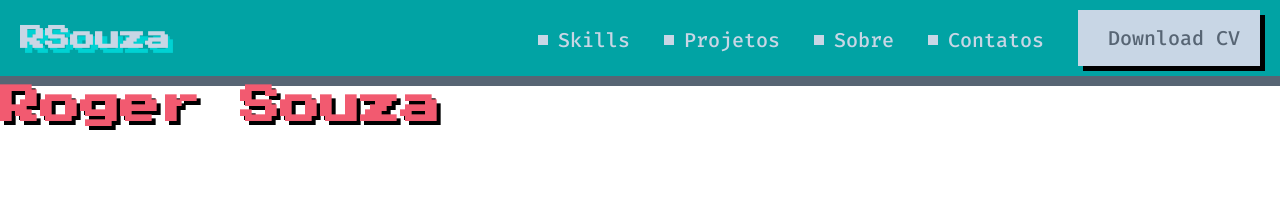
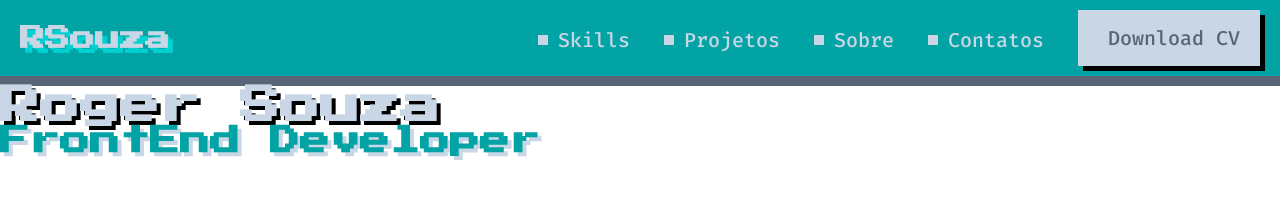
Before and after one commit to R0gerSouza/HTML-CSS-Feliz, a plain HTML site: page index.html in a window 1280 px wide. Drawn offline with Linux system fonts and the light colour scheme.

Commit message:
Create the subtitle component

```diff
--- /dev/null
+++ b/css/components/subtitle.css
@@ -0,0 +1,6 @@
+h2 {
+    font-size: 30px;
+    font-family: 'Press Start 2P', sans-serif;
+    color: #01a3a4;
+    text-shadow: 4px 4px 0px #c8d6e5;
+}
--- a/css/components/title.css
+++ b/css/components/title.css
@@ -1,6 +1,6 @@
-h1{
+h1 {
     font-family: 'Press Start 2P', sans-serif;
     font-size: 40px;
-    color: #f25a70;
+    color: #c8d6e5;
     text-shadow: 4px 4px 0px #000;
 }
--- a/css/index.css
+++ b/css/index.css
@@ -1,4 +1,5 @@
 @import url('https://fonts.googleapis.com/css2?family=Fira+Code:wght@300;500&family=Press+Start+2P&display=swap');
+
 
 header {
     display: flex;
@@ -9,7 +10,7 @@
     padding: 10px 20px;
 }
 
-h2 {
+#name {
     color: #c8d6e5;
     font-size: 25px;
     font-family: 'Press Start 2P', cursive, sans-serif;
--- a/index.html
+++ b/index.html
@@ -3,6 +3,7 @@
     <head>
         <meta charset="UTF-8">
         <script src="https://kit.fontawesome.com/c7821e19f2.js" crossorigin="anonymous"></script>
+        <link rel="stylesheet" href="css/components/subtitle.css">
         <link rel="stylesheet" href="css/components/title.css">
         <link rel="stylesheet" href="css/reset.css">
         <link rel="stylesheet" href="css/index.css">
@@ -11,7 +12,7 @@
 
     <body>
         <header>
-            <h2>RSouza</h2>
+            <h2 id="name">RSouza</h2>
 
             <nav>
                 <a href="">Skills</a>
@@ -23,5 +24,7 @@
         </header>
 
         <h1>Roger Souza</h1>
+
+        <h2>FrontEnd Developer</h2>
     </body>
 </html>
```
